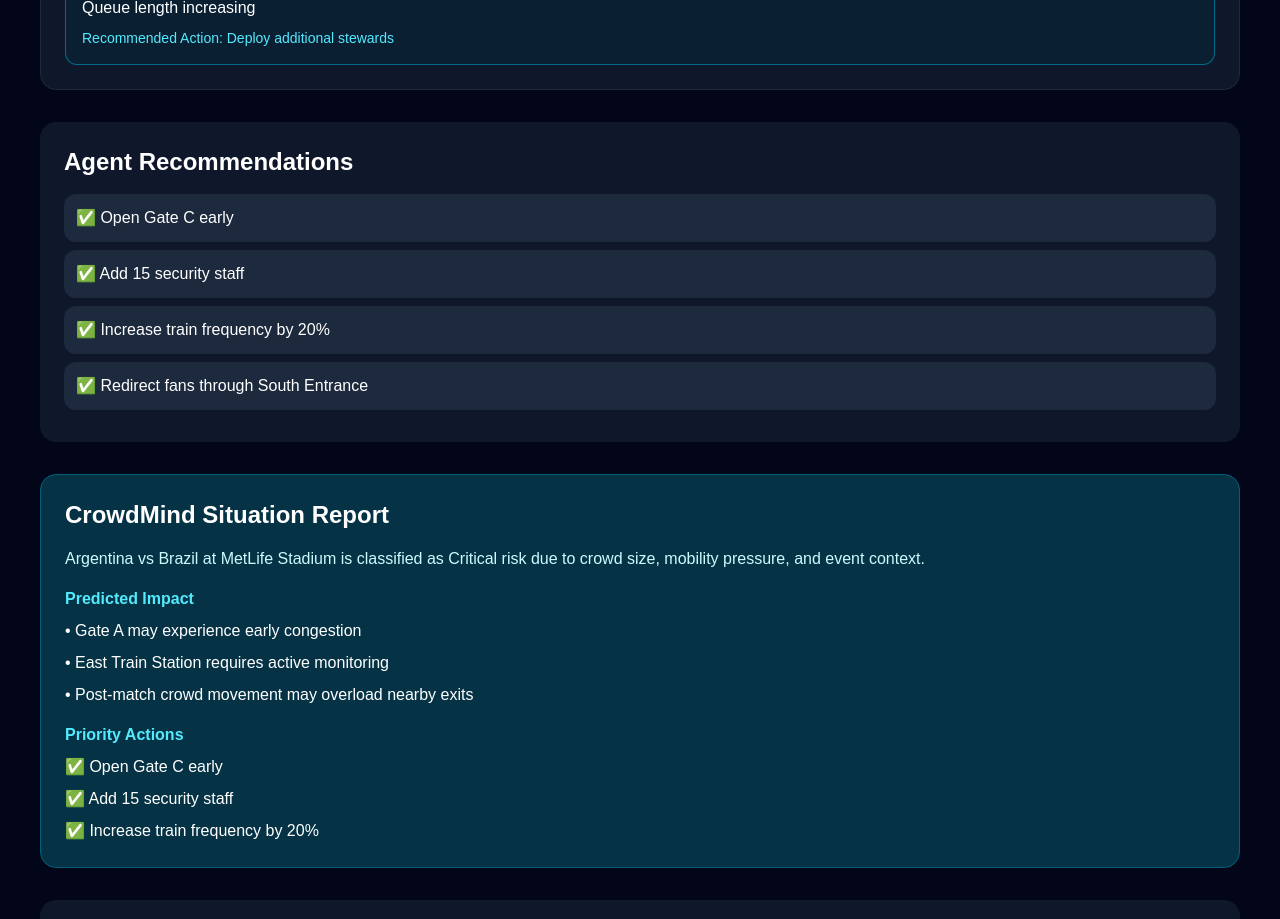
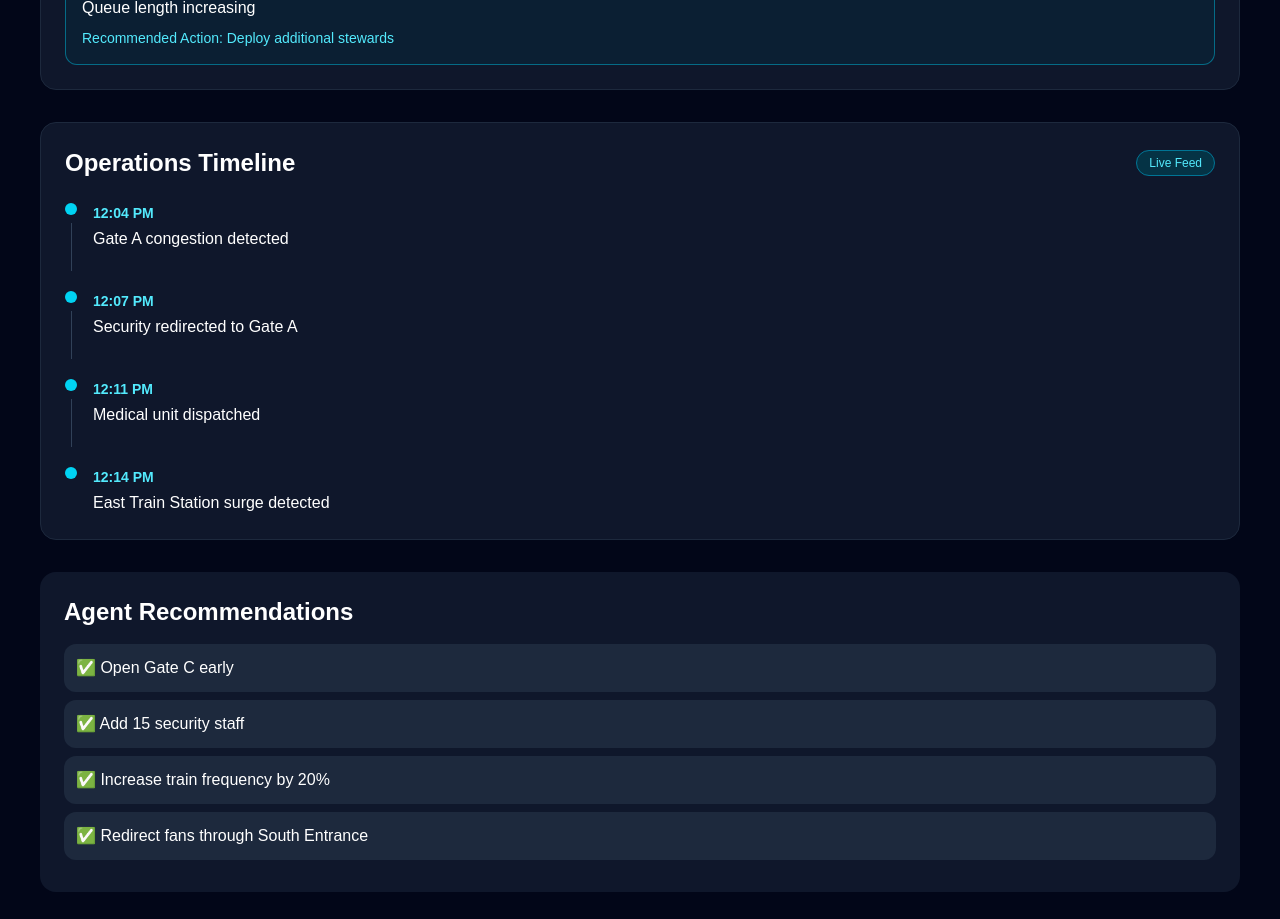
Before and after one commit to Sarbajit-Sengupta/crowdmind, a Next.js app in the folder web/: page / in a window 1280 px wide. Shown: the part 2520-3439 px from the top of the page. Built offline with nearby package versions, Linux system fonts and the light colour scheme.

Commit message:
Add operations timeline

```diff
--- /dev/null
+++ b/web/src/components/CommandTimeline.tsx
@@ -0,0 +1,45 @@
+type TimelineEvent = {
+  time: string;
+  event: string;
+};
+
+type Props = {
+  events: TimelineEvent[];
+};
+
+export default function CommandTimeline({ events }: Props) {
+  return (
+    <section className="mt-8 rounded-2xl bg-slate-900 border border-slate-800 p-6">
+      <div className="flex items-center justify-between mb-6">
+        <h2 className="text-2xl font-bold">Operations Timeline</h2>
+
+        <span className="text-xs rounded-full bg-cyan-950 text-cyan-300 px-3 py-1 border border-cyan-700">
+          Live Feed
+        </span>
+      </div>
+
+      <div className="space-y-5">
+        {events.map((item, index) => (
+          <div key={index} className="flex gap-4">
+            <div className="flex flex-col items-center">
+              <div className="h-3 w-3 rounded-full bg-cyan-400" />
+              {index !== events.length - 1 && (
+                <div className="w-px h-12 bg-slate-700 mt-2" />
+              )}
+            </div>
+
+            <div>
+              <p className="text-cyan-300 text-sm font-semibold">
+                {item.time}
+              </p>
+
+              <p className="text-white mt-1">
+                {item.event}
+              </p>
+            </div>
+          </div>
+        ))}
+      </div>
+    </section>
+  );
+}
--- a/web/src/components/Dashboard.tsx
+++ b/web/src/components/Dashboard.tsx
@@ -10,6 +10,8 @@
 import RiskMap from "@/src/components/RiskMap";
 import LiveIncidentFeed from "@/src/components/LiveIncidentFeed";
 import { liveIncidents } from "@/src/data/liveIncidents";
+import CommandTimeline from "@/src/components/CommandTimeline";
+import { timeline } from "@/src/data/timeline";
 
 export default function Dashboard() {
   const [selectedMatch, setSelectedMatch] =
@@ -29,6 +31,8 @@
     incidents[selectedMatch as keyof typeof incidents] || [];
   const activeIncidents =
   liveIncidents[selectedMatch as keyof typeof liveIncidents] || [];
+  const timelineEvents =
+  timeline[selectedMatch as keyof typeof timeline] || [];
   const report = generateSituationReport(event, riskLevel);
 
   return (
@@ -151,6 +155,7 @@
         ))}
       </section>
       <LiveIncidentFeed incidents={activeIncidents} />
+      <CommandTimeline events={timelineEvents} />
       <section className="mt-8 rounded-2xl bg-slate-900 p-6">
         <h2 className="text-2xl font-bold mb-4">Agent Recommendations</h2>
         {event.recommendations.map((rec) => (
--- /dev/null
+++ b/web/src/data/timeline.ts
@@ -0,0 +1,42 @@
+export const timeline = {
+  argentinaBrazil: [
+    {
+      time: "12:04 PM",
+      event: "Gate A congestion detected",
+    },
+    {
+      time: "12:07 PM",
+      event: "Security redirected to Gate A",
+    },
+    {
+      time: "12:11 PM",
+      event: "Medical unit dispatched",
+    },
+    {
+      time: "12:14 PM",
+      event: "East Train Station surge detected",
+    },
+  ],
+
+  usaMexico: [
+    {
+      time: "1:10 PM",
+      event: "Supporter groups arriving",
+    },
+    {
+      time: "1:18 PM",
+      event: "North Gate queues increasing",
+    },
+  ],
+
+  englandFrance: [
+    {
+      time: "2:03 PM",
+      event: "Ride-share congestion reported",
+    },
+    {
+      time: "2:12 PM",
+      event: "Traffic diversion activated",
+    },
+  ],
+};
```
